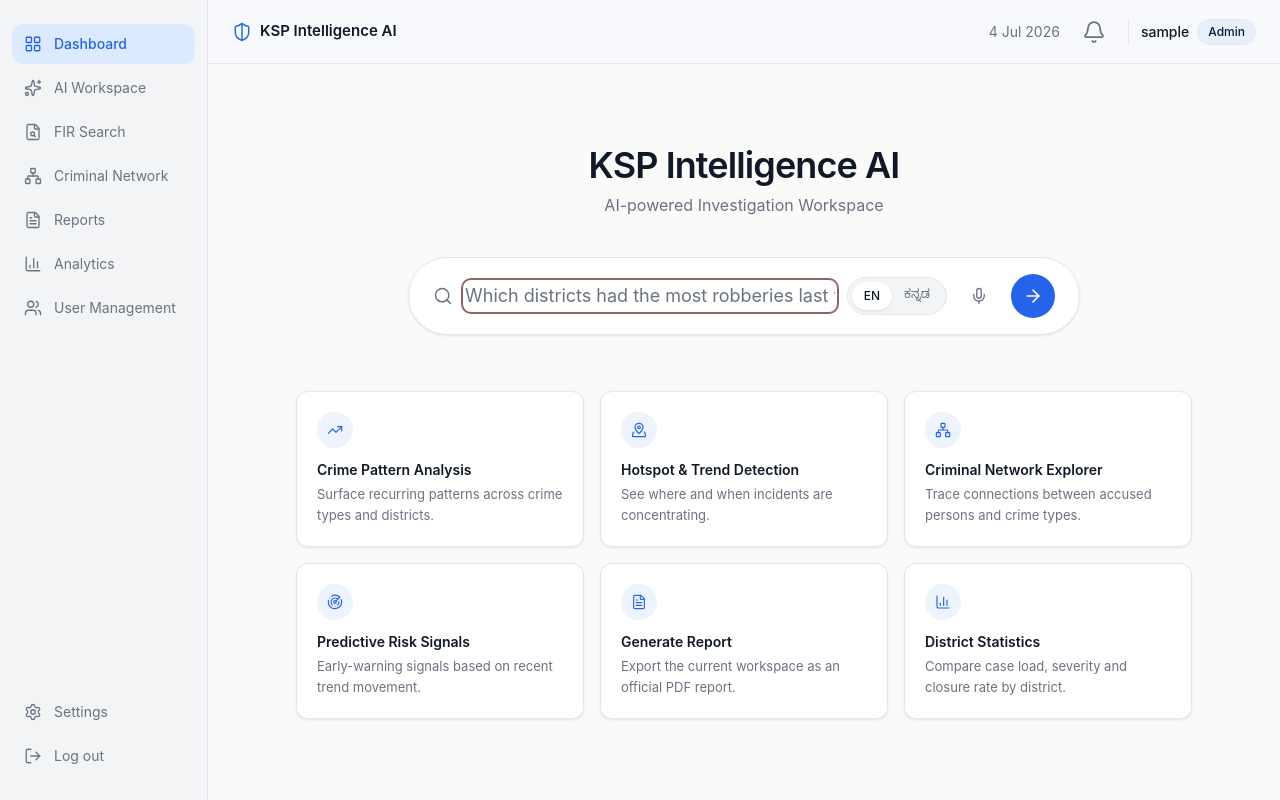
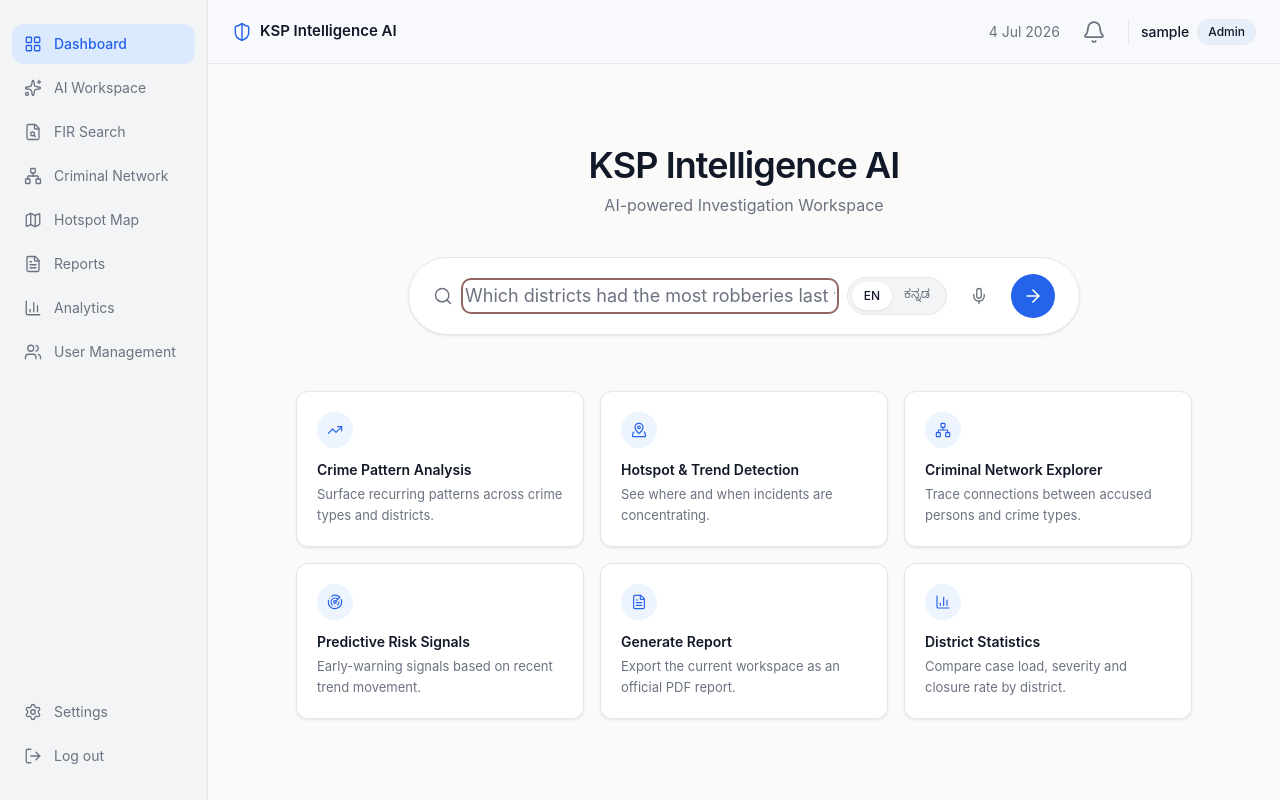
Before and after one commit to SamriddhiS-codes/Intelligent-Conversational-AI-for-KSP-Crime-Database, a React app in the folder frontend/: page / in a window 1280 px wide. Built offline with nearby package versions, Linux system fonts and the light colour scheme; no server answers; sample sign-in values are in the browser's storage; the HTML template or start-up script is replaced by a standard one.

Commit message:
feat: add hotspot map to sidebar navigation

```diff
--- a/frontend/src/components/layout/Sidebar.jsx
+++ b/frontend/src/components/layout/Sidebar.jsx
@@ -10,6 +10,7 @@ import {
   Settings,
   LogOut,
   Users,
+  Map,
 } from "lucide-react";
 import { useAuth } from "../../context/AuthContext";
 
@@ -18,6 +19,7 @@ const ITEMS = [
   { to: "/workspace", icon: Sparkles, label: "AI Workspace" },
   { to: "/fir-search", icon: FileSearch, label: "FIR Search" },
   { to: "/network", icon: Network, label: "Criminal Network" },
+  { to: "/hotspots", icon: Map, label: "Hotspot Map" },
   { to: "/reports", icon: FileText, label: "Reports" },
   { to: "/analytics", icon: BarChart3, label: "Analytics" },
 ];
```
